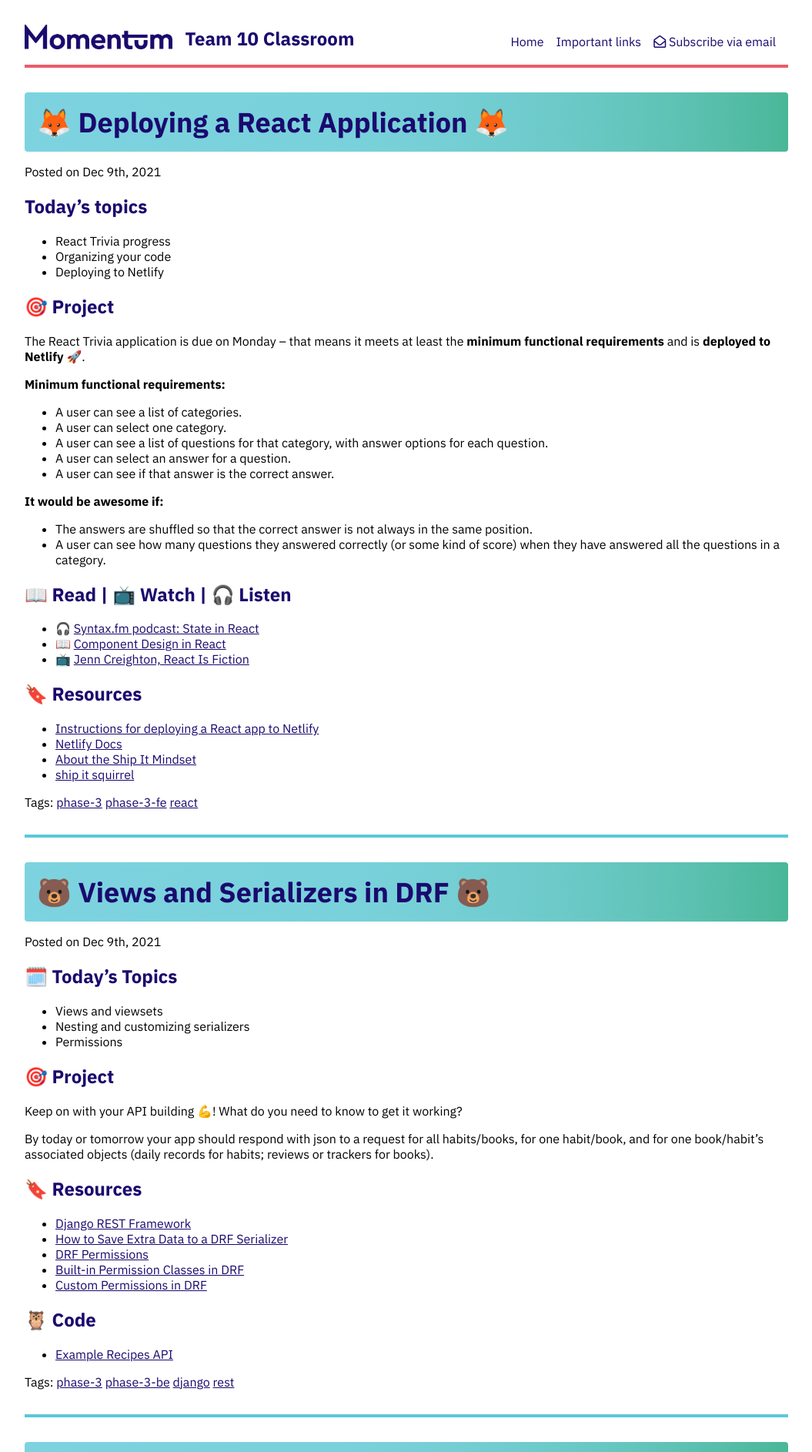
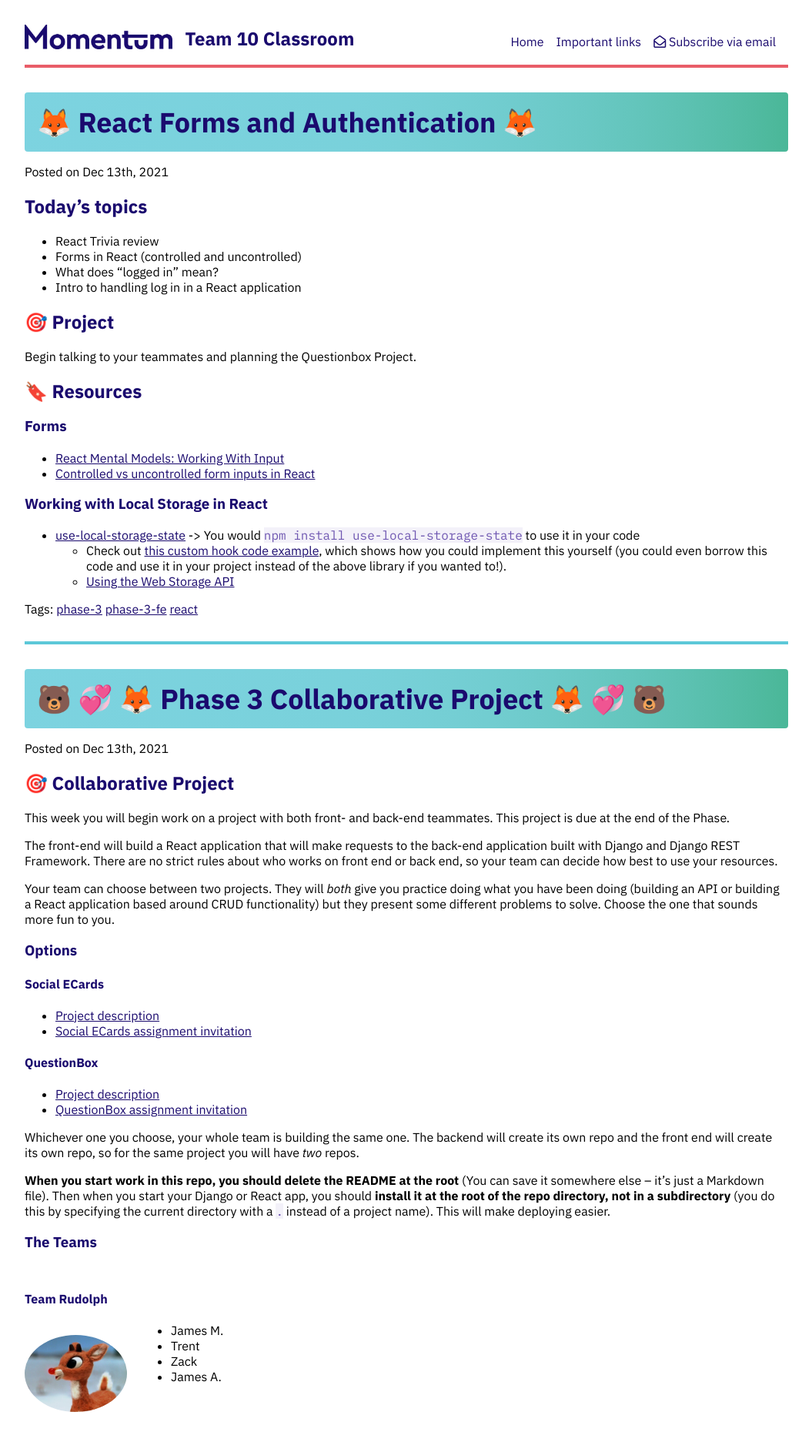
Before and after one commit to Momentum-Team-10/momentum-team-10.github.io, a Jekyll site: the page built from index.html, in a window 1280 px wide. Shown: the top 1886 px of the page at 77% size, without its empty margins (112-1167 px from the left). Built offline with Jekyll 4.4.1, drawn with Linux system fonts in a browser that asks for light colours; nearby versions of some CDN libraries; the list of posts is cut into pages by our own code; some of the changed text lies outside the part shown.

Commit message:
Add week 3 kickoff posts

```diff
--- /dev/null
+++ b/_posts/2021-12-13-be-auth.md
@@ -0,0 +1,39 @@
+---
+layout: post
+title: 🐻 Token Authentication and CORS 🐻
+tags: phase-3 phase-3-be djoser token-auth cors
+---
+
+## Today's Topics
+
+- Token authentication in DRF with Djoser
+- CORS headers
+
+## 🎯 Collaborative Project
+
+Kick it into gear! You should have the basics of your CRUD functionality by tomorrow.
+
+## 📖 Read | 📺 Watch | 🎧 Listen
+
+- [Finally Understand auth in DRF - a Will Vincent talk](https://www.youtube.com/watch?v=pY-oje5b5Qk) -> Will isn't using the djoser library but he does a great job of reviewing different auth strategies and why you would choose one or the other. Watch this for a better understanding and overview of auth.
+
+## 🔖 Resources
+
+### Authentication
+
+- [Djoser documentation](https://djoser.readthedocs.io/en/latest/)
+- [DRF docs: Token-based authentication](https://www.django-rest-framework.org/api-guide/authentication/#tokenauthentication)
+- [The Ultimate Tutorial for Django REST Framework: Login and Authentication](https://sunscrapers.com/blog/django-rest-framework-login-and-authentication/)
+
+### CORS
+
+- [MDN CORS](https://developer.mozilla.org/en-US/docs/Web/HTTP/CORS)
+  - [MDN Access-Control-Allow-Origin Header](https://developer.mozilla.org/en-US/docs/Web/HTTP/Headers/Access-Control-Allow-Origin)
+- [Julia Evans comic explaining CORS better than MDN does](https://twitter.com/b0rk/status/1162392625057583104?lang=en)
+- [Django CORS Guide](https://www.stackhawk.com/blog/django-cors-guide/)
+- [`django-cors-headers`](https://github.com/adamchainz/django-cors-headers)
+
+### Permissions
+
+- [DRF Permissions](https://www.django-rest-framework.org/api-guide/permissions/)
+- [Pro-Tip: Logical operators with DRF Permissions](https://www.revsys.com/tidbits/tip-about-drf-permissions/)
--- /dev/null
+++ b/_posts/2021-12-13-cross-team-project.md
@@ -0,0 +1,74 @@
+---
+layout: post
+title: 🐻 💞 🦊 Phase 3 Collaborative Project 🦊 💞 🐻
+tags: phase-3 team fe be
+---
+
+## 🎯 Collaborative Project
+
+This week you will begin work on a project with both front- and back-end teammates. This project is due at the end of the Phase.
+
+The front-end will build a React application that will make requests to the back-end application built with Django and Django REST Framework. There are no strict rules about who works on front end or back end, so your team can decide how best to use your resources.
+
+Your team can choose between two projects. They will _both_ give you practice doing what you have been doing (building an API or building a React application based around CRUD functionality) but they present some different problems to solve. Choose the one that sounds more fun to you.
+
+### Options
+
+#### Social ECards
+
+- [Project description](https://github.com/momentum-projects/group--social-cards/blob/main/README.md)
+- [Social ECards assignment invitation](https://classroom.github.com/g/9AAU6FG7)
+
+#### QuestionBox
+
+- [Project description](https://github.com/momentum-projects/group--questionbox/blob/main/README.md)
+- [QuestionBox assignment invitation](https://classroom.github.com/g/vJlPFp2V)
+
+Whichever one you choose, your whole team is building the same one. The backend will create its own repo and the front end will create its own repo, so for the same project you will have _two_ repos.
+
+**When you start work in this repo, you should delete the README at the root** (You can save it somewhere else -- it's just a Markdown file). Then when you start your Django or React app, you should **install it at the root of the repo directory, not in a subdirectory** (you do this by specifying the current directory with a `.` instead of a project name). This will make deploying easier.
+
+### The Teams
+
+#### Team Rudolph
+
+![rudolph the red-nosed reindeer](assets/img/rudolph.jpeg){:.team-img}
+
+- {:.team-list}James M.
+- {:.team-list}Trent
+- {:.team-list}Zack
+- {:.team-list}James A.
+
+#### Team Elf
+
+![buddy the elf](assets/img/elf.jpeg){:.team-img}
+
+- {:.team-list}Jonathan
+- {:.team-list}Janelle
+- {:.team-list}Trey
+- {:.team-list}Jason
+- {:.team-list}Lila
+
+#### Team Grinch
+
+![the grinch](assets/img/grinch.jpeg){:.team-img}
+
+- {:.team-list}RJ
+- {:.team-list}Jordyn
+- {:.team-list}Jeffrey
+- {:.team-list}Keanya
+
+### How to work as one team
+
+Even though you have two separate applications, you're working together to ship a single product on time. You can make product decisions together even though you will implement features separately.
+
+One suggestion to consider: choose a team lead to act as a guide for your group. This person shouldn't be "in charge," but can serve as the decision-maker or tie-breaker if you're torn between different approaches to a problem. This can help speed you up and keep everyone on track.
+
+We'll talk about the projects in class today. Remember to **read the README very carefully**. Your goals tonight:
+
+- Choose a project (make sure everyone, front and back, is on the same page with this decision).
+- Understand the project requirements thoroughly and discuss what you think you need to build.
+- Outline a plan for what you'll need to do. This can be a text outline, sketches of user flow, basic wireframes.
+- **WRITE YOUR PLANS DOWN.** You can use Trello / Google Docs / Excalidraw / Miro... whatever. Make sure everyone on your team has access to this documentation.
+
+We haven't yet covered everything you'll need to be able to do this project, so that will be our task this week and next!
--- /dev/null
+++ b/_posts/2021-12-13-fe-react-forms.md
@@ -0,0 +1,29 @@
+---
+layout: post
+title: 🦊 React Forms and Authentication 🦊
+tags: phase-3 phase-3-fe react
+---
+
+## Today's topics
+
+- React Trivia review
+- Forms in React (controlled and uncontrolled)
+- What does "logged in" mean?
+- Intro to handling log in in a React application
+
+## 🎯 Project
+
+Begin talking to your teammates and planning the Questionbox Project.
+
+## 🔖 Resources
+
+### Forms
+
+- [React Mental Models: Working With Input](https://learnreact.design/posts/react-mental-model-html-input)
+- [Controlled vs uncontrolled form inputs in React](https://goshakkk.name/controlled-vs-uncontrolled-inputs-react/)
+
+### Working with Local Storage in React
+
+- [use-local-storage-state](https://github.com/astoilkov/use-local-storage-state) -> You would `npm install use-local-storage-state` to use it in your code
+  - Check out [this custom hook code example](https://usehooks.com/useLocalStorage/), which shows how you could implement this yourself (you could even borrow this code and use it in your project instead of the above library if you wanted to!).
+  - [Using the Web Storage API](https://developer.mozilla.org/en-US/docs/Web/API/Web_Storage_API/Using_the_Web_Storage_API)
--- a/assets/css/momentum.css
+++ b/assets/css/momentum.css
@@ -68,28 +68,28 @@ a, a:visited, h1, h2, h3, h4, h5, h6 {
 .img--post {
   width: 45%;
   border: 1px solid silver;
-
+}
 /* CSS specific to posts for this team */
 
-#team-peregrine-falcon+p>img, #team-american-kestrel+p>img, #team-merlin+p>img {
+.team-img {
   border-radius: 50%;
   height: 100px;
 }
 
-#team-peregrine-falcon+p, #team-american-kestrel+p, #team-merlin+p {
+#team-rudolph+p, #team-elf+p, #team-grinch+p {
   float: left;
 }
 
-h3#team-peregrine-falcon, h3#team-american-kestrel, h3#team-merlin {
+h4#team-rudolph, h4#team-elf, h4#team-grinch {
   clear: left;
   padding-top: 30px;
 }
 
-.js-team-li {
+.team-list {
   margin-left: 150px;
 }
 
-h3#team-merlin~h2 {
+h4#team-grinch~h3 {
   clear: left;
   padding-top: 30px;
 }
```
Also changed, not shown: assets/img/elf.jpeg (added), assets/img/grinch.jpeg (added), assets/img/rudolph.jpeg (added).
